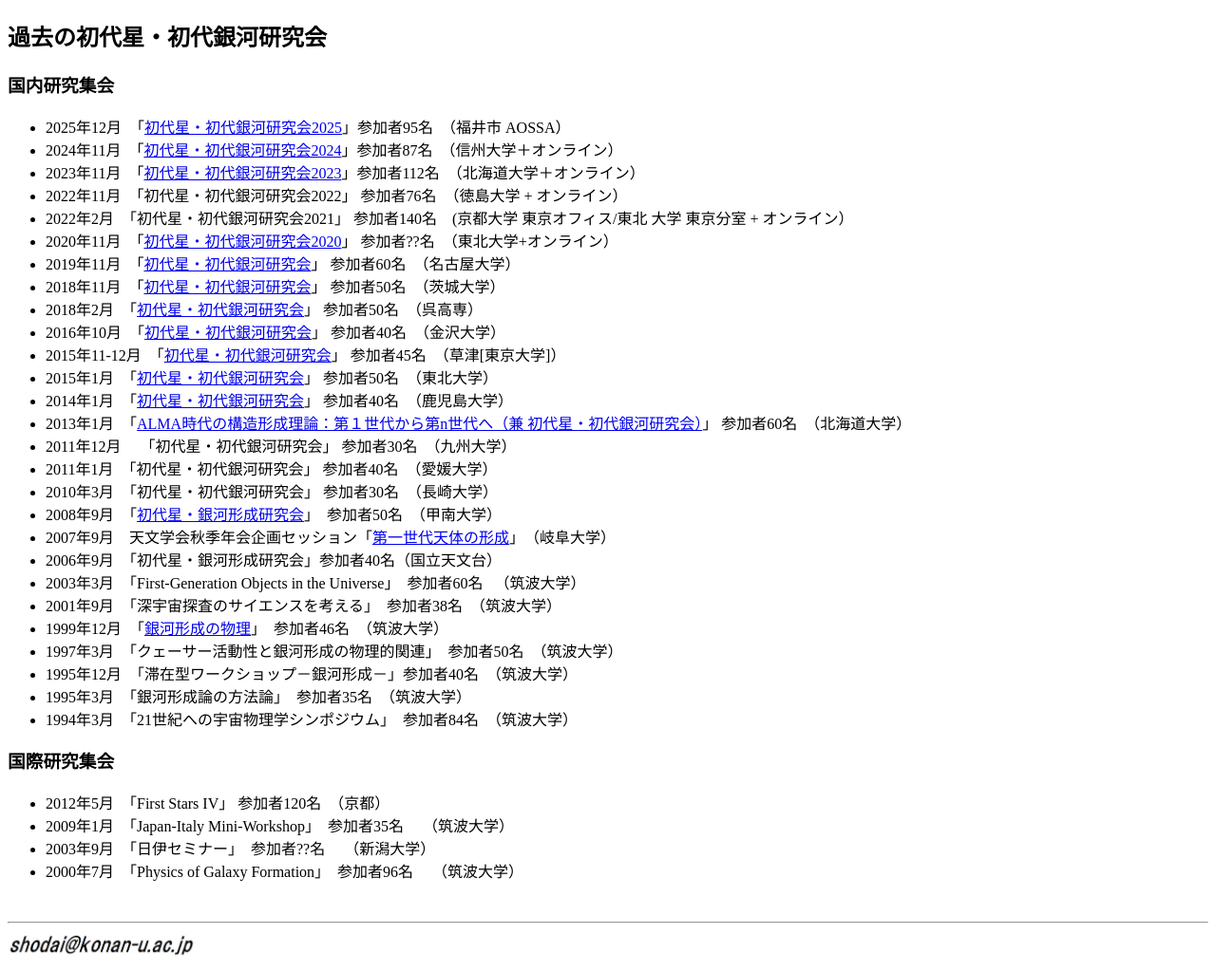
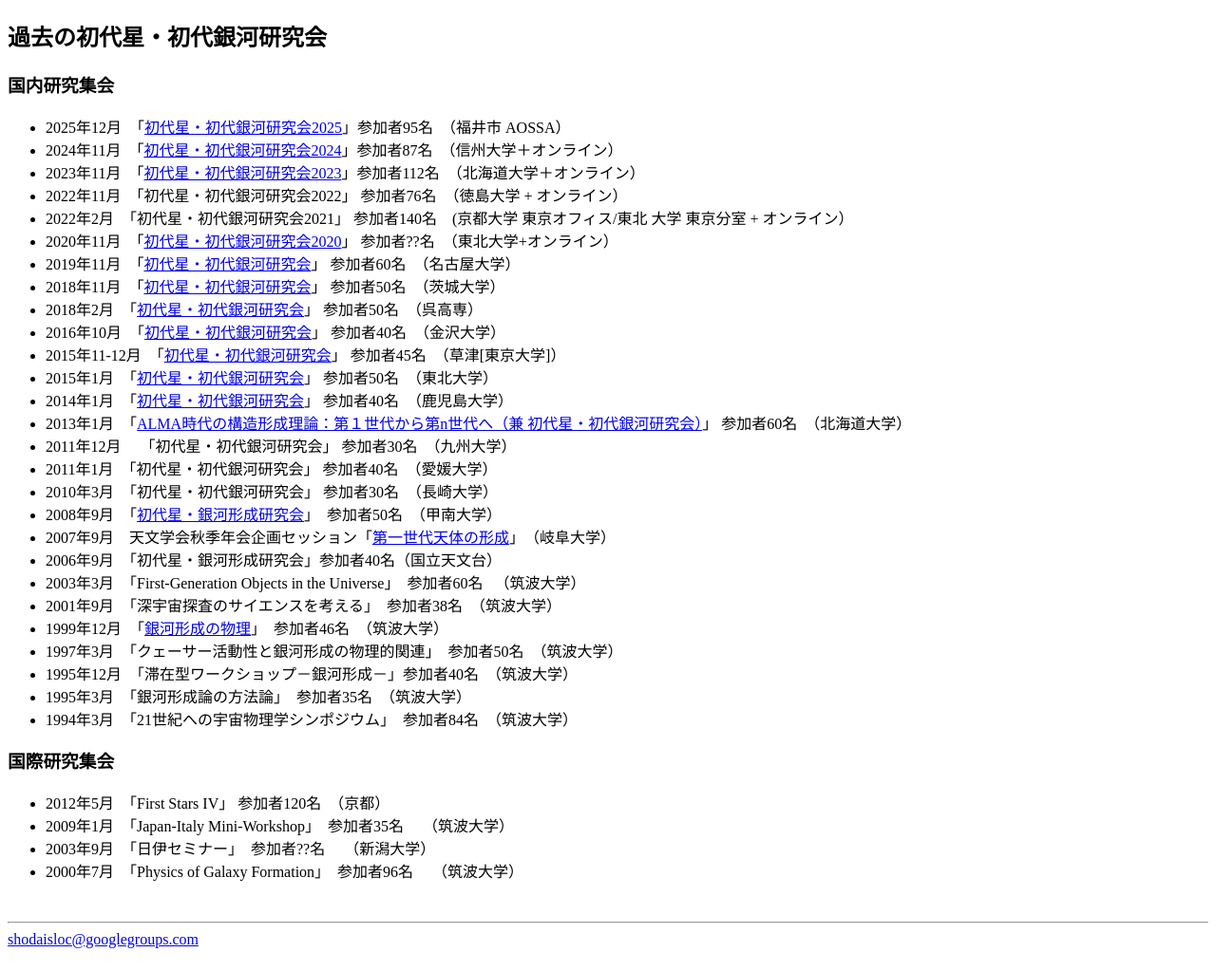
Before and after one commit to fsfg-jp/fsfg-jp.github.io, a plain HTML site: page index.html in a window 1280 px wide. Shown: the whole page at 95% size. Drawn offline with Linux system fonts and the light colour scheme.

Commit message:
Update workshop contact address

```diff
--- a/index.html
+++ b/index.html
@@ -53,6 +53,6 @@
 
 <br>
 <hr>
-<img src="mailaddress.jpg" alt="shodai@konan-u.ac.jp" width="200">
+<a href="mailto:shodaisloc@googlegroups.com">shodaisloc@googlegroups.com</a>
 </body>
 </html>
```
